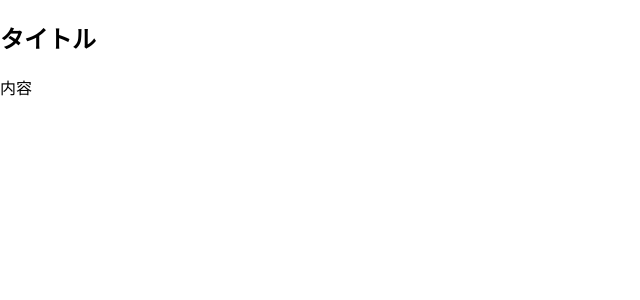
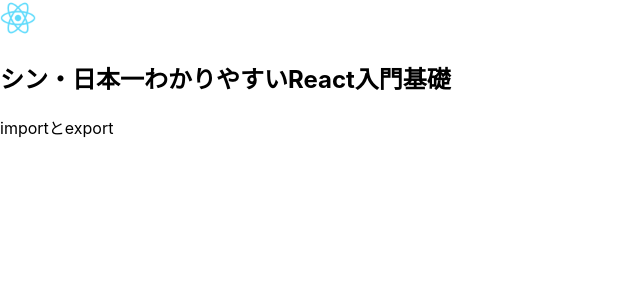
Before and after one commit to okushogg/react-basic, a React (Create React App) app: page / in a window 1280 px wide. Shown: the top 300 px of the page, without its empty margins (0-640 px from the left). Built offline with nearby package versions, Linux system fonts and the light colour scheme.

Commit message:
S5 import and export

```diff
--- a/src/App.js
+++ b/src/App.js
@@ -26,14 +26,14 @@
 // }
 
 // export default App;
+import './App.css';
 import Article from "./components/Article";
 
 function App(){
   return (
     <Article
-    title = {'タイトル'}
-    content = {'内容'}
-    />
-  )
+      title={'シン・日本一わかりやすいReact入門基礎'}
+      content={'importとexport'} />
+  );
 }
 export default App;
--- a/src/components/Article.jsx
+++ b/src/components/Article.jsx
@@ -1,8 +1,12 @@
+import {Content, Title} from "./index";
+// import Title from "./Title";
+// import Content from "./Content";
+
 const Article = (props) => {
   return(
     <div>
-      <h2>{props.title}</h2>
-      <p>{props.content}</p>
+      <Title title={props.title}/>
+      <Content content={props.content}/>
     </div>
   );
 };
--- /dev/null
+++ b/src/components/Content.jsx
@@ -0,0 +1,9 @@
+const Content = (props) => {
+  return(
+    <div>
+      <p>{props.content}</p>
+    </div>
+  );
+};
+
+export default Content;
--- /dev/null
+++ b/src/components/Title.jsx
@@ -0,0 +1,10 @@
+const Title = (props) => {
+  return(
+      <div className='flex__row'>
+        <img src={'/logo192.png'} width={36} height={36} />
+        <h2>{props.title}</h2>
+      </div>
+  );
+};
+
+export default Title;
--- /dev/null
+++ b/src/components/index.js
@@ -0,0 +1,2 @@
+export {default as Content} from './Content'
+export {default as Title} from './Title'
```
Also changed, not shown: src/components/BadArticle.jsx (added, +10 -0 lines), src/components/Button.jsx (added, +7 -0 lines).
